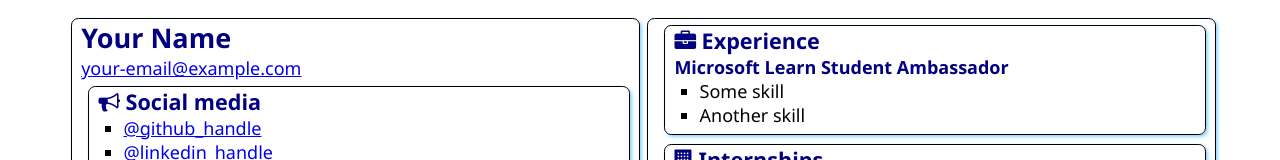
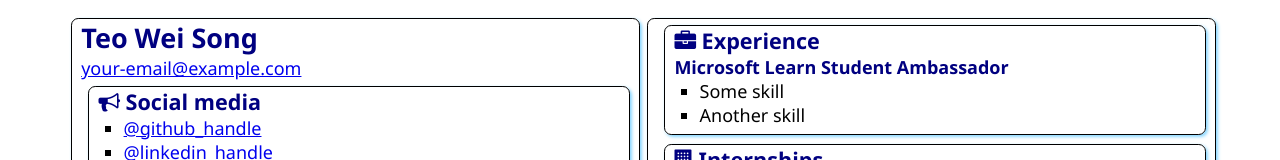
Before and after one commit to wsteo/SATechnicalOnboarding, a plain HTML site: page src/index.html in a window 1280 px wide. Shown: the top 160 px of the page. Drawn offline with Linux system fonts and the light colour scheme.

Commit message:
Added my name

```diff
--- a/src/index.html
+++ b/src/index.html
@@ -12,7 +12,7 @@
 <body>
     <main>
         <article class="box">
-            <h1>Your Name</h1>
+            <h1>Teo Wei Song</h1>
             <div><a href="mailto:your.email@example.com">your-email@example.com</a></div>
 
             <section class="box">
```
